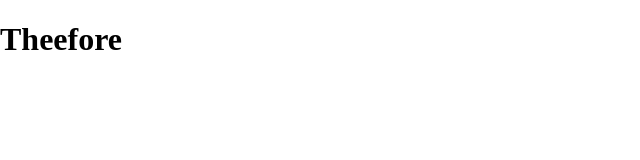
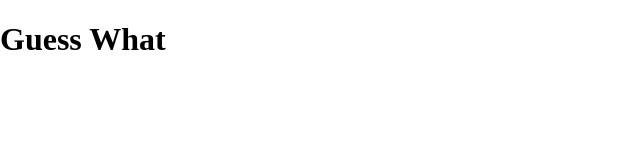
Before and after one commit to TisPrema/template--test, a plain HTML site: page index.html in a window 1280 px wide. Shown: the whole page, without its empty margins (0-640 px from the left). Drawn offline with Linux system fonts and the light colour scheme.

Commit message:
Guess What

```diff
--- a/index.html
+++ b/index.html
@@ -8,7 +8,7 @@
     <link rel="stylesheet" href="https://cdnjs.cloudflare.com/ajax/libs/font-awesome/6.6.0/css/all.min.css">
     <link rel="stylesheet" href="style.css">
 </head>
-<body> <h1>Theefore</h1>
+<body> <h1>Guess What</h1>
     <!-- Script -->
      <script src="script.js"></script>
 </body>
```
